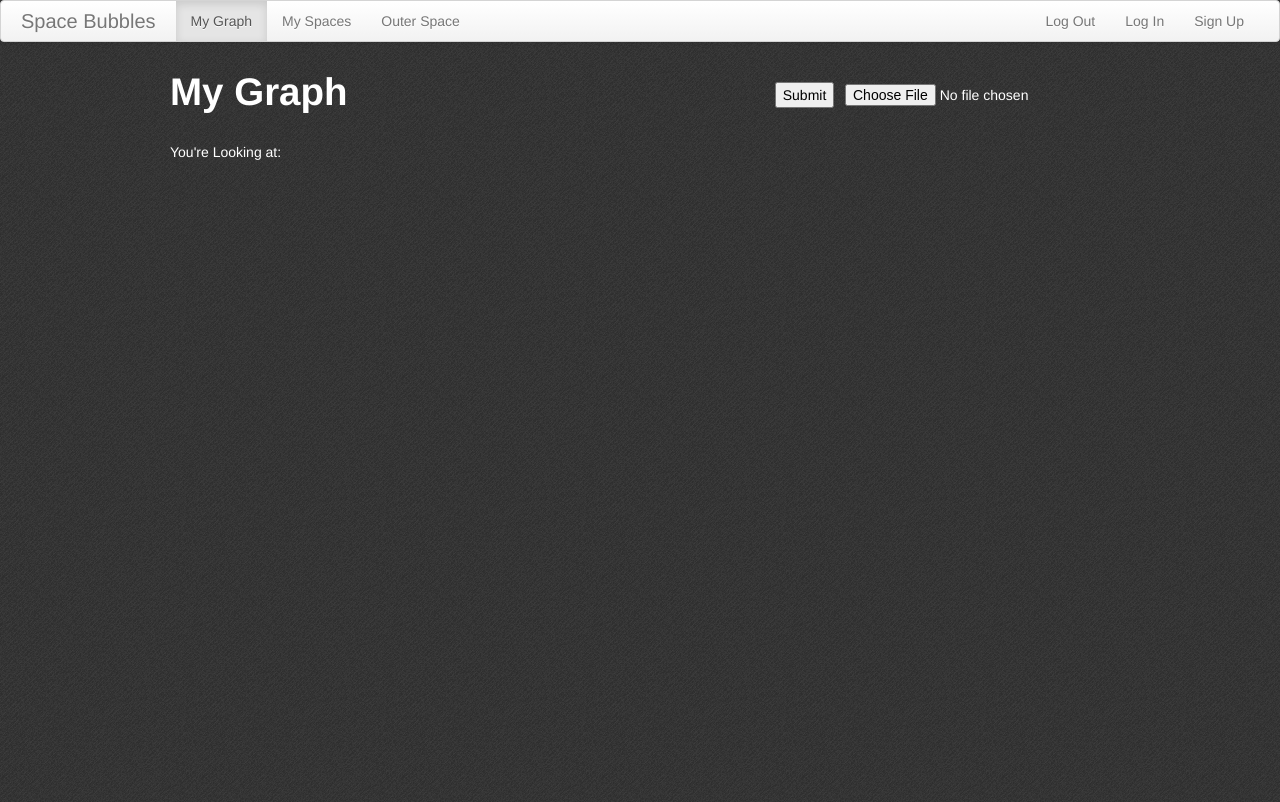
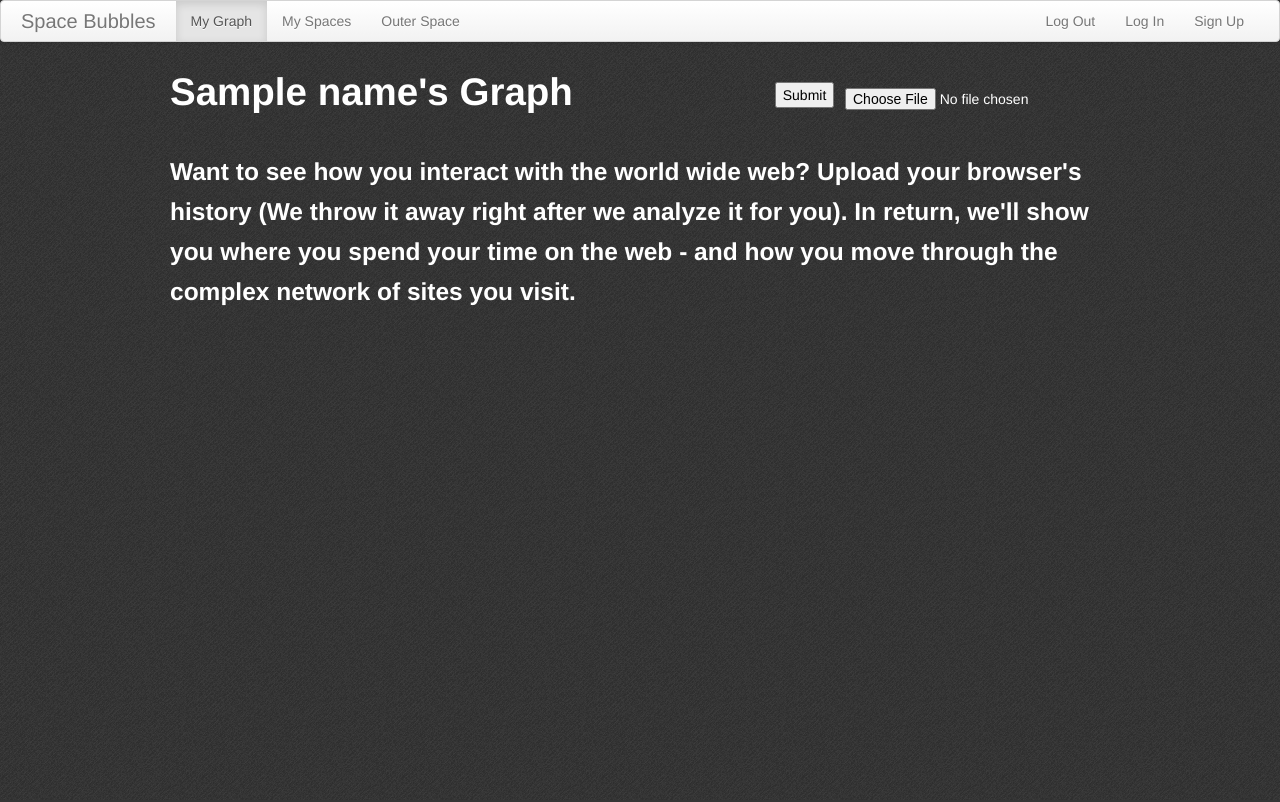
Before and after one commit to allevitan/SpaceBubbles, a Flask app: template templates/my_graph.html in a window 1280 px wide. After the commit the page ends 306 px from the top, so only its background shows below. Run offline with Flask 2, Linux system fonts and the light colour scheme; the template is opened without the code that fills it: most values are stand-ins (such as "Sample title", 1, 10 or a date in 2020); parts of the project's set-up code (start-up, migrations or seed data) failed here and were passed over; some libraries are stand-ins or nearby versions.

Commit message:
fix a firefox bug

```diff
--- a/blueprints/process_data.py
+++ b/blueprints/process_data.py
@@ -22,8 +22,8 @@ class ProcessData(MethodView):
         raw_data = request.files['history']
         user = User.objects.get(id=ObjectId(session.get('uid')))
         filename=user.name
-        if raw_data.filename.split('.')[-1] == 'sql':
-            filename += '.sql'
+        if 'sql' in raw_data.filename.split('.')[-1]:
+            filename += '.sqlite'
         raw_data.save(os.path.join(config['UPLOAD_FOLDER'], filename))
         processed_data = process_history(config['UPLOAD_FOLDER'], filename)
         processed_data = json.loads(processed_data)
--- a/static/css/base.css
+++ b/static/css/base.css
@@ -13,12 +13,13 @@ body {
 }
 
 #viz {
+ margin-top:0px;
  margin-left:-30%;
  width:100%;
 }
 
 #desc {
-    font-size:18;
+    font-size:20;
 }
 
 #disWhereYouNeedToPutIt {
--- a/static/js/graph.js
+++ b/static/js/graph.js
@@ -123,7 +123,7 @@ $('#svg-finished').waitUntilExists(function(){
     });
 
     $("#viz").on("mouseover", function(event){
-        if (event.target.getAttribute('title') != 'null'){
+        if (event.target.getAttribute('title') != null){
             $("#disWhereYouNeedToPutIt").text(event.target.getAttribute('title'));
         }
     });
--- a/templates/my_graph.html
+++ b/templates/my_graph.html
@@ -1,11 +1,15 @@
 {% extends 'base.html' %}
 
 {% block header %}
-My Graph <form class="pull-right" action="/process_data" method="post" enctype="multipart/form-data"><input type="submit"> <input type="file" name="history"></input></form>
+{{ name }}'s Graph <form class="pull-right" action="/process_data" method="post" enctype="multipart/form-data"><input type="submit"> <input style="margin-top:9px;" type="file" name="history"></input></form>
 {% endblock %}
 
 {% block content %}
-<div>You're Looking at:<div id="disWhereYouNeedToPutIt"></div></div>
+{% if loaded %}
+<div id="desc">You're Looking at:<div id="disWhereYouNeedToPutIt"></div></div>
 <div id="viz"></div>
 <script src="../static/js/graph.js"></script>
+{% else %}
+<h3> Want to see how you interact with the world wide web? Upload your browser's history (We throw it away right after we analyze it for you). In return, we'll show you where you spend your time on the web - and how you move through the complex network of sites you visit. </p>
+{% endif %}
 {% endblock %}
```
Also changed, not shown: blueprints/my_graph.py (+7 -2 lines).
